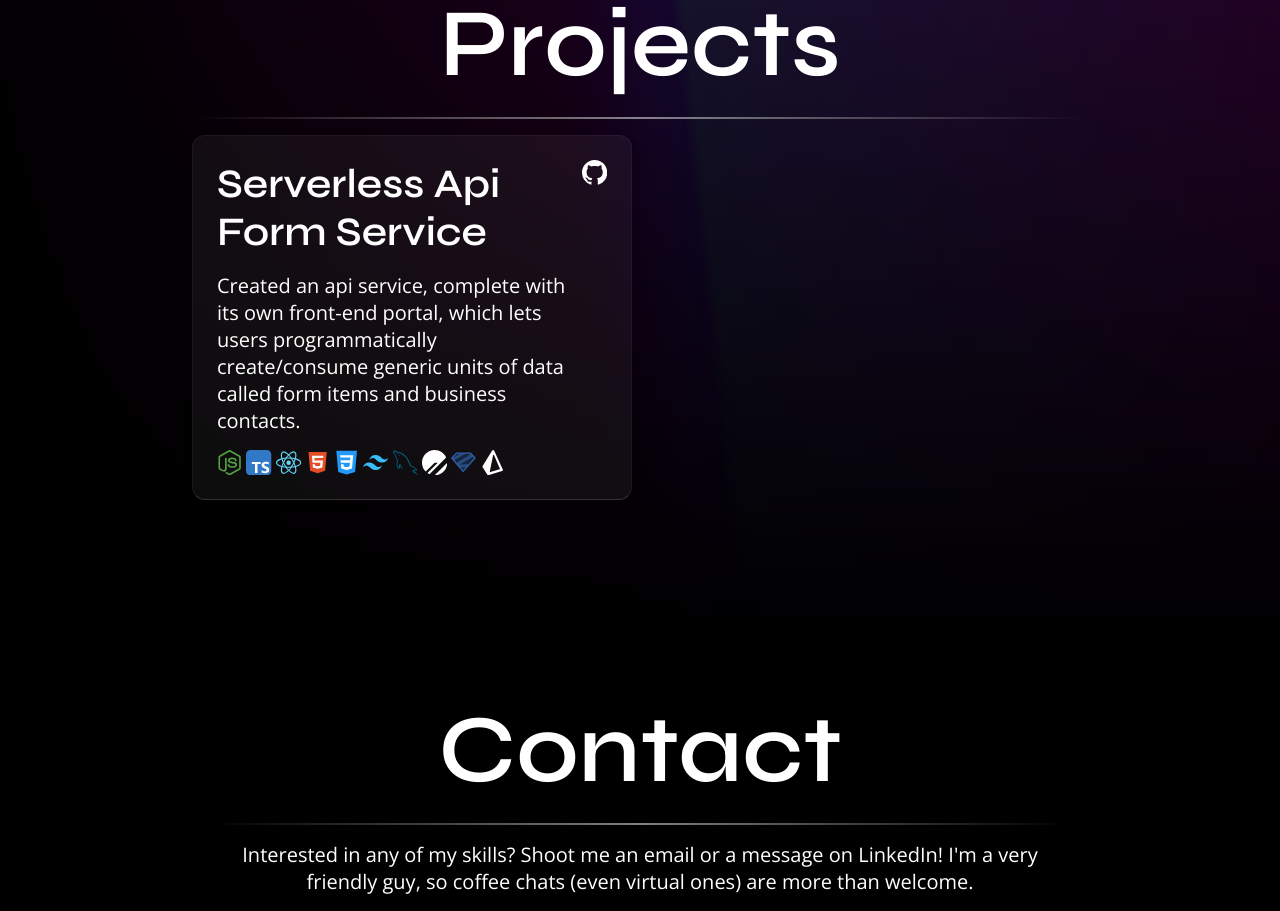
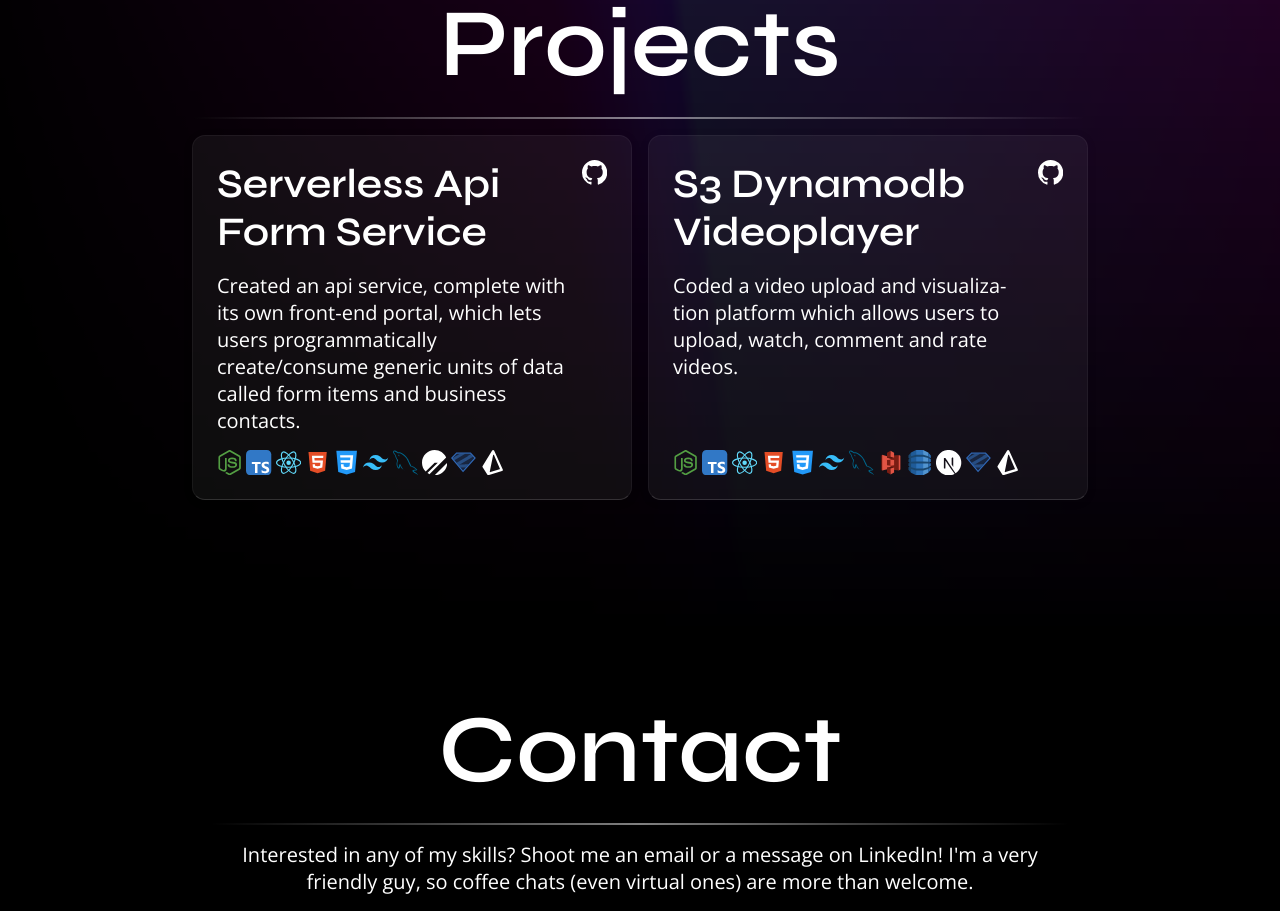
Before and after one commit to Gatinoko/Portfolio, a Next.js app: page /en in a window 1280 px wide. Shown: the part 4140-5051 px from the top of the page. Built offline with nearby package versions, Linux system fonts and the light colour scheme.

Commit message:
feat(pages): Added S3 Dynamodb Videoplayer to project list

```diff
--- a/app/[lang]/page.tsx
+++ b/app/[lang]/page.tsx
@@ -474,6 +474,74 @@ export default async function Home({
 										.text
 								}
 							</ProjectItem>
+							<ProjectItem
+								key={'S3 Dynamodb Videoplayer'}
+								githubProjectLink='https://github.com/Gatinoko/S3DynamodbVideoplayer'
+								title='S3 Dynamodb Videoplayer'
+								icons={[
+									<Icon
+										key={'projectItemIcon-1'}
+										name={'nodejs'}
+										size={'small'}
+									/>,
+									<Icon
+										key={'projectItemIcon-2'}
+										name={'typescript'}
+										size={'small'}
+									/>,
+									<Icon
+										key={'projectItemIcon-3'}
+										name={'react'}
+										size={'small'}
+									/>,
+									<Icon
+										key={'projectItemIcon-4'}
+										name={'html5'}
+										size={'small'}
+									/>,
+									<Icon
+										key={'projectItemIcon-5'}
+										name={'css3'}
+										size={'small'}
+									/>,
+									<Icon
+										key={'projectItemIcon-6'}
+										name={'tailwind'}
+										size={'small'}
+									/>,
+									<Icon
+										key={'projectItemIcon-8'}
+										name={'mySql'}
+										size={'small'}
+									/>,
+									<Icon
+										key={'projectItemIcon-8'}
+										name={'s3'}
+										size={'small'}
+									/>,
+									<Icon
+										key={'projectItemIcon-8'}
+										name={'dynamodb'}
+										size={'small'}
+									/>,
+									<Icon
+										key={'projectItemIcon-9'}
+										name={'nextjs'}
+										size={'small'}
+									/>,
+									<Icon
+										key={'projectItemIcon-10'}
+										name={'zod'}
+										size={'small'}
+									/>,
+									<Icon
+										key={'projectItemIcon-11'}
+										name={'prisma'}
+										size={'small'}
+									/>,
+								]}>
+								{dictionary['page'].projectsSection.s3DynamodbVideoplayer.text}
+							</ProjectItem>
 						</ProjectBox>
 					</PageSection>
 				</RevealAnimation>
```
